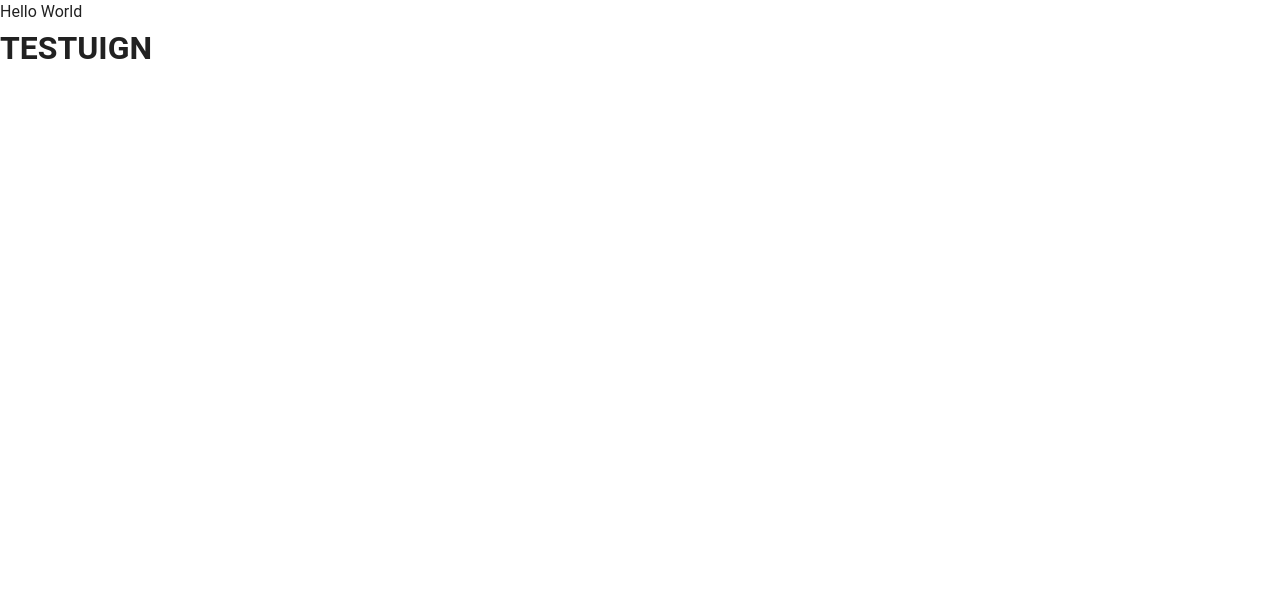
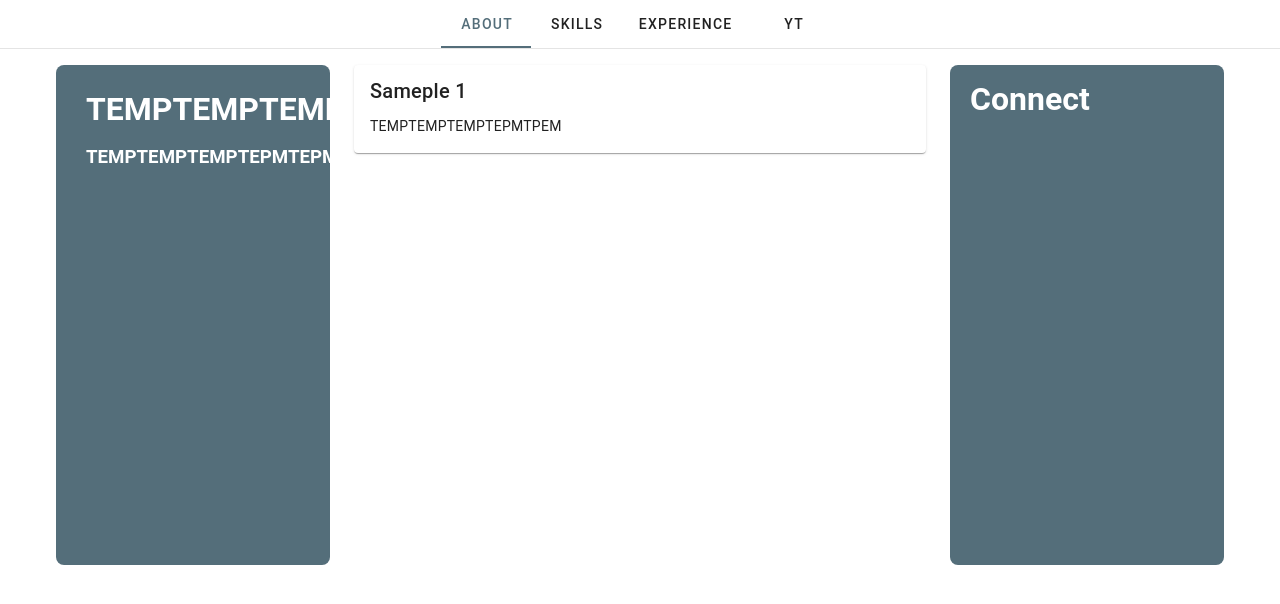
Before and after one commit to LogaMithran/PortFolio, a Vue app: page / in a window 1280 px wide. Shown: the top 604 px of the page. Built offline with nearby package versions, Linux system fonts and the light colour scheme.

Commit message:
Feat: 3 component split

```diff
--- a/components.d.ts
+++ b/components.d.ts
@@ -7,6 +7,10 @@ export {}
 
 declare module 'vue' {
   export interface GlobalComponents {
+    BasicDetail: typeof import('./src/components/BasicDetail/index.vue')['default']
+    Connect: typeof import('./src/components/Connect/index.vue')['default']
+    Feed: typeof import('./src/components/Feed/index.vue')['default']
     HelloWorld: typeof import('./src/components/HelloWorld.vue')['default']
+    Indx: typeof import('./src/components/Feed/indx.vue')['default']
   }
 }
--- a/src/App.vue
+++ b/src/App.vue
@@ -1,11 +1,39 @@
 <template>
   <v-app>
+    <v-tabs
+      align-tabs="center"
+      color="blue-grey-darken-1"
+    >
+      <v-tab v-for="tab in header_tabs" :key=tab> {{ tab }}
+      </v-tab>
+    </v-tabs>
+    <v-divider></v-divider>
     <v-main>
-      <HelloWorld />
+      <v-container>
+        <v-row>
+          <v-col class="" cols="3">
+            <BasicDetail/>
+          </v-col>
+          <v-col cols="6">
+            <Feed/>
+          </v-col>
+          <v-col cols="3">
+            <Connect/>
+          </v-col>
+        </v-row>
+      </v-container>
     </v-main>
   </v-app>
 </template>
 
 <script setup lang="ts">
-  //
+let header_tabs = ["About", "Skills", "Experience", "Yt"]
 </script>
+
+
+<style>
+.details-div {
+  padding-top: 10px;
+  padding-left: 10px;
+}
+</style>
--- /dev/null
+++ b/src/components/BasicDetail/index.vue
@@ -0,0 +1,19 @@
+<template>
+  <v-sheet
+    rounded="lg"
+    color="blue-grey-darken-1"
+    min-height="500px"
+  >
+    <div class="details-div">
+      <h1> TEMPTEMPTEMP </h1>
+      <h3> TEMPTEMPTEMPTEPMTEPM </h3>
+    </div>
+  </v-sheet>
+</template>
+
+<style>
+.details-div > h1, h3 {
+  padding-left: 20px;
+  padding-top: 10px;
+}
+</style>
--- /dev/null
+++ b/src/components/Connect/index.vue
@@ -0,0 +1,19 @@
+<template>
+  <v-sheet
+    color="blue-grey-darken-1"
+    min-height="500px"
+    rounded="lg"
+    class="connect-div"
+  >
+    <h1>
+      Connect
+    </h1>
+  </v-sheet>
+</template>
+
+<style>
+.connect-div > h1 {
+  padding-left: 20px;
+  padding-top: 10px;
+}
+</style>
--- /dev/null
+++ b/src/components/Feed/index.vue
@@ -0,0 +1,20 @@
+<template>
+  <v-sheet
+    class="feed-div"
+  >
+    <v-card title="Sameple 1" class="feed-card">
+      <v-card-text>
+        TEMPTEMPTEMPTEPMTPEM
+      </v-card-text>
+    </v-card>
+  </v-sheet>
+</template>
+<script setup>
+</script>
+
+<style>
+.feed-card {
+  background-color: #B0BEC5;
+  max-height: 500px;
+}
+</style>
--- a/src/components/HelloWorld.vue
+++ /dev/null
@@ -1,10 +0,0 @@
-<template>
-  Hello World
-  <h1>
-    TESTUIGN
-  </h1>
-</template>
-
-<script setup lang="ts">
-  //
-</script>
```
